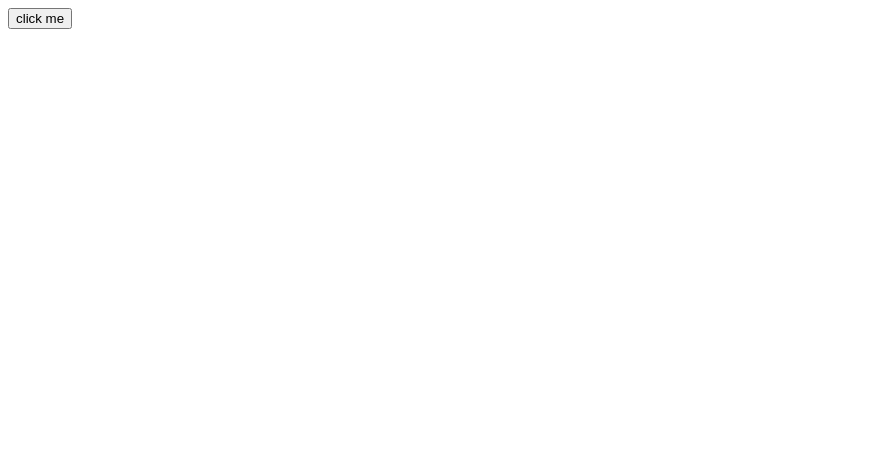
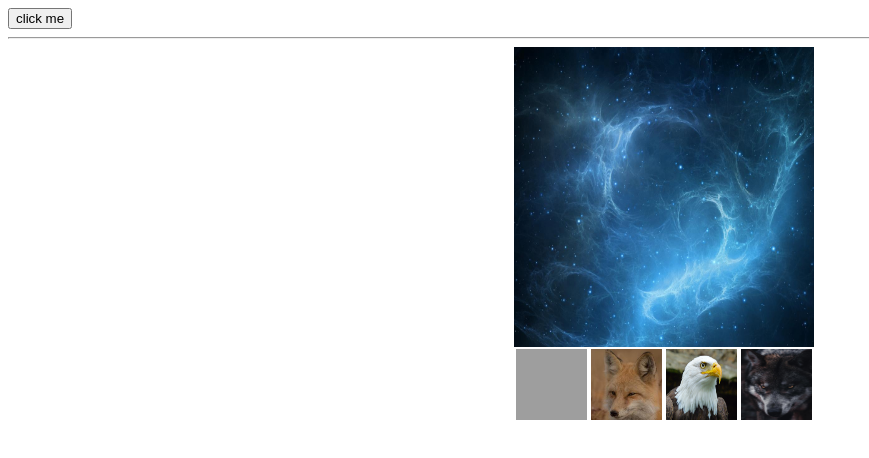
Before and after one commit to SevakIvanyan/js-product, a plain HTML site: page index.html in a window 1280 px wide. Shown: the whole page, without its empty margins (0-869 px from the left). Drawn offline with Linux system fonts and the light colour scheme; grey boxes are pictures that could not be loaded.

Commit message:
Task-05 Add a image slider in home page

```diff
--- a/app.js
+++ b/app.js
@@ -7,3 +7,8 @@ function changeName(el) {
         el.value = userTwo;
     }
 }
+
+function changeSrc(el) {
+    const img = document.getElementById("main-img");
+    img.src = el.src;
+}
--- a/index.html
+++ b/index.html
@@ -3,9 +3,23 @@
 <head>
     <meta charset="UTF-8">
     <title>My First Project</title>
+    <link rel="stylesheet" href="style.css">
+
 </head>
 <body>
 <input type="button" value="click me" onclick="changeName(this)"/>
 <script src="app.js"></script>
+<hr>
+<div class="center">
+    <div class="mySlider">
+        <img src="img/space.png" alt="" class="firstImg" id="main-img">
+    </div>
+    <div>
+        <img src="img/sam.jpg" alt="" class="sizeImg" onclick="changeSrc(this)">
+        <img src="img/nathan.jpg" alt="" class="sizeImg" onclick="changeSrc(this)">
+        <img src="img/tof-.jpg" alt="" class="sizeImg" onclick="changeSrc(this)">
+        <img src="img/chr.jpg" alt="" class="sizeImg" onclick="changeSrc(this)">
+    </div>
+</div>
 </body>
 </html>
--- /dev/null
+++ b/style.css
@@ -0,0 +1,16 @@
+.center {
+    float: left;
+    margin-left: 40%;
+    width: 27%;
+}
+.firstImg {
+    float: left;
+    height: 300px;
+    width: 300px;
+}
+.sizeImg {
+    float: left;
+    margin: 2px 2px 2px 2px;
+    height: 71px;
+    width: 71px;
+}
```
Also changed, not shown: img/chr.jpg (added), img/nathan.jpg (added), img/space.png (added), img/tof-.jpg (added), 1 other file.
